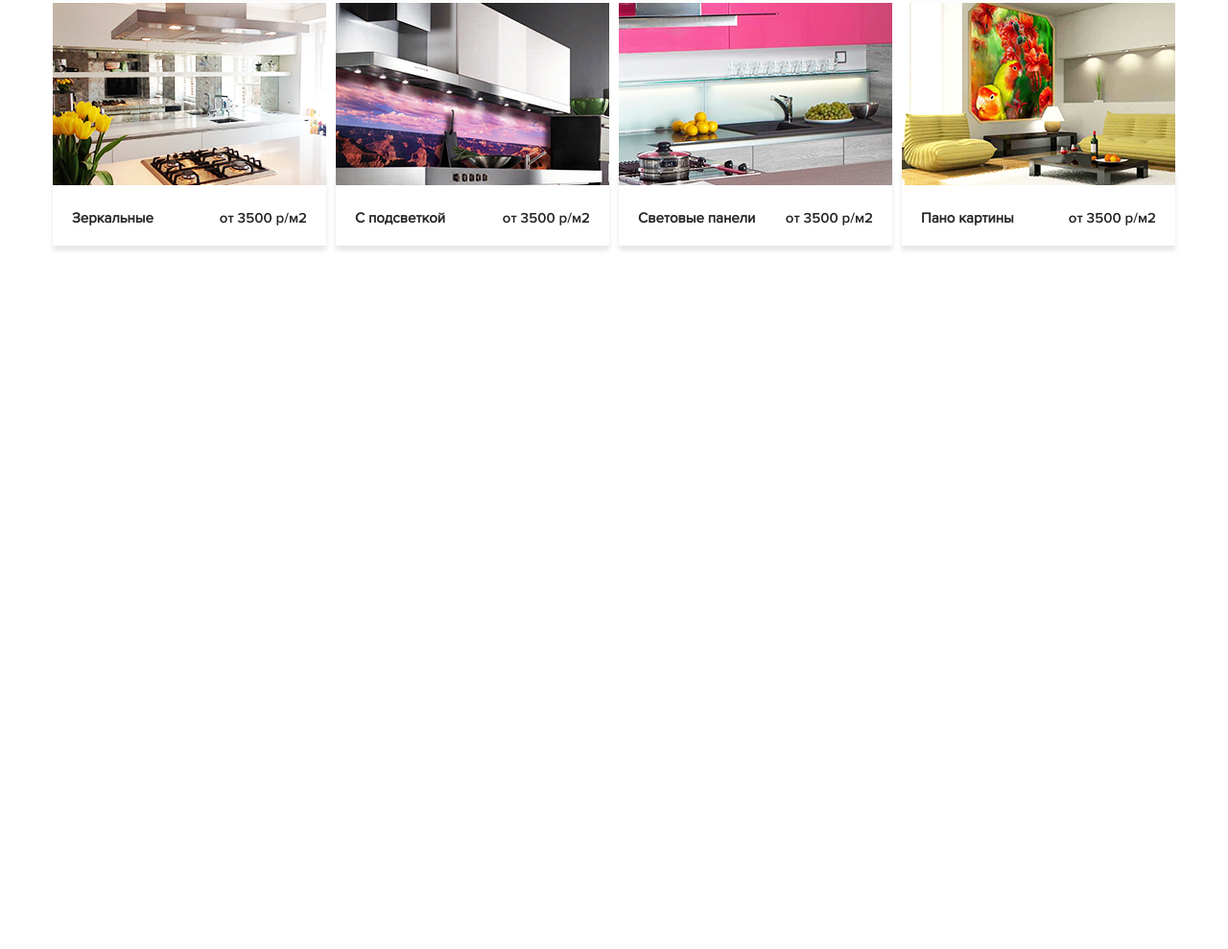
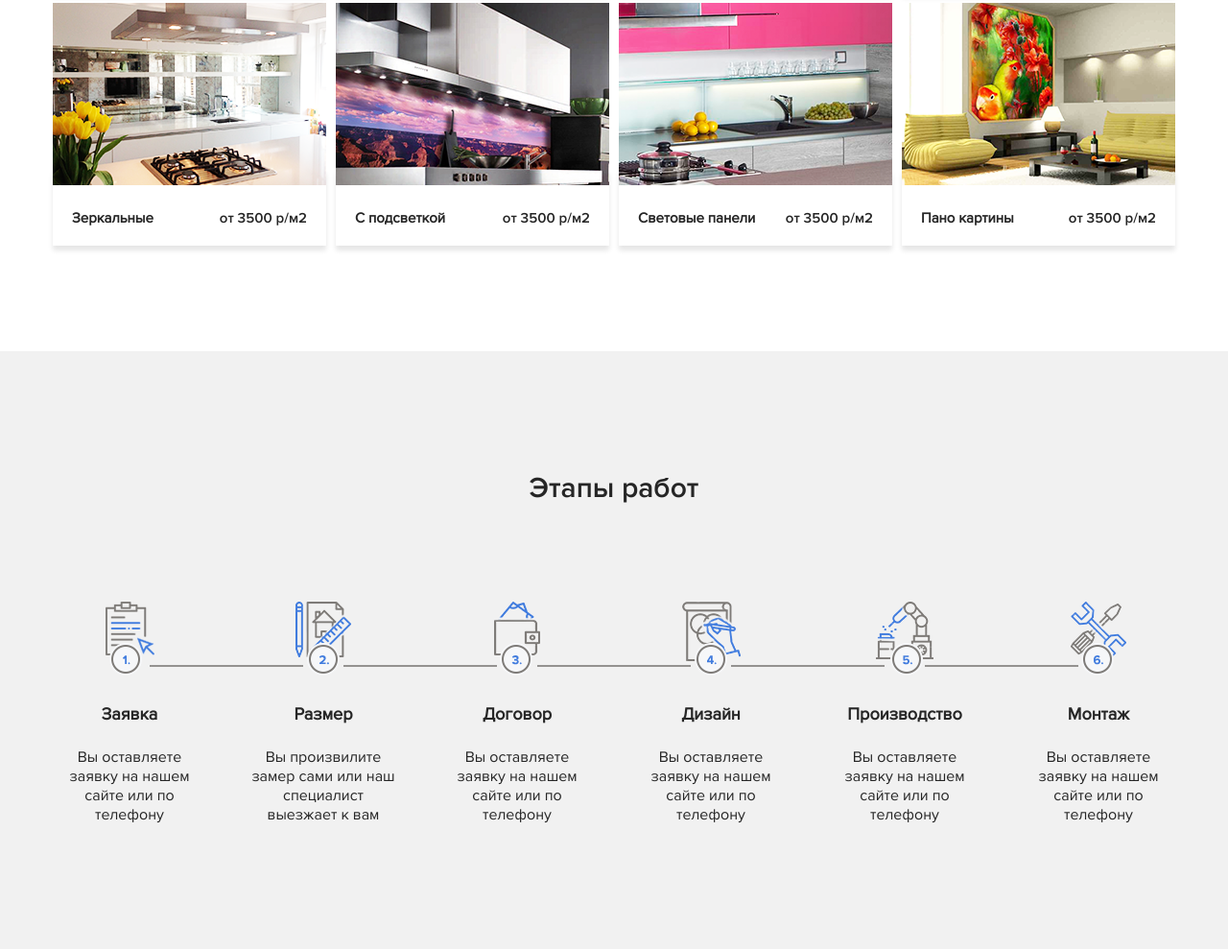
Before and after one commit to Nikkolly/skinali, a plain HTML site: page index.html in a window 1280 px wide. Shown: the part 4690-5679 px from the top of the page at 96% size. Before the commit the page ends 5056 px from the top, so only its background shows below. Drawn offline with Linux system fonts and the light colour scheme; a script that the page names is missing; a web font is replaced by a local one.

```diff
--- a/index.html
+++ b/index.html
@@ -392,6 +392,44 @@
           </div>
         </div>
       </section>
+
+      <section class="section steps">
+        <div class="container">
+          <h2 class=" section-title section__title">Этапы работ</h2>
+          <div class="steps-block">
+            <div class="step">
+              <img src="img/steps/step-1.png" alt="" class="step__image">
+              <h4 class="step__title">Заявка</h4>
+              <p class="step__text">Вы оставляете заявку на нашем сайте или по телефону</p>
+            </div>
+            <div class="step">
+              <img src="img/steps/step-2.png" alt="" class="step__image">
+              <h4 class="step__title">Размер</h4>
+              <p class="step__text">Вы произвилите замер сами или наш специалист выезжает к вам</p>
+            </div>
+            <div class="step">
+              <img src="img/steps/step-3.png" alt="" class="step__image">
+              <h4 class="step__title">Договор</h4>
+              <p class="step__text">Вы оставляете заявку на нашем сайте или по телефону</p>
+            </div>
+            <div class="step">
+              <img src="img/steps/step-4.png" alt="" class="step__image">
+              <h4 class="step__title">Дизайн</h4>
+              <p class="step__text">Вы оставляете заявку на нашем сайте или по телефону</p>
+            </div>
+            <div class="step">
+              <img src="img/steps/step-5.png" alt="" class="step__image">
+              <h4 class="step__title">Производство</h4>
+              <p class="step__text">Вы оставляете заявку на нашем сайте или по телефону</p>
+            </div>
+            <div class="step">
+              <img src="img/steps/step-6.png" alt="" class="step__image">
+              <h4 class="step__title">Монтаж</h4>
+              <p class="step__text">Вы оставляете заявку на нашем сайте или по телефону</p>
+            </div>
+          </div>
+        </div>
+      </section>
     </main>
 
     <!-- Подключение виджета обратной связи -->
--- a/sass/blocks/_price.sass
+++ b/sass/blocks/_price.sass
@@ -34,7 +34,7 @@
             .price-card__button
                 z-index: 99
                 bottom: -80px
-@media ( max-width: 991px)
+@media ( max-width: 1199px)
     .price
         &-block
             justify-content: center
--- /dev/null
+++ b/sass/blocks/_steps.sass
@@ -0,0 +1,35 @@
+.step
+    position: relative
+    text-align: center
+    &__title
+        font-size: 18px
+    &:last-child
+        &::before
+            display: none
+    &::before
+        content: ''
+        width: 100%
+        height: 2px
+        background-color: rgba(#7e7b78 , 0.8)
+        display: block
+        position: absolute
+        top: 25%
+        right: -63%
+    &__text
+        max-width: 160px
+        margin: 0 auto
+        margin-bottom: 30px
+    &s
+        background-color: #f1f1f1
+        &-block
+            display: flex
+            justify-content: space-between
+            flex-wrap: wrap
+@media ( max-width: 991px)
+    .step
+        width: 33%
+        &::before
+            display: none
+@media ( max-width: 760px)
+    .step
+        width: 100%
--- a/sass/style.sass
+++ b/sass/style.sass
@@ -10,3 +10,4 @@
 @import 'blocks/catalog'
 @import 'blocks/blog'
 @import 'blocks/price'
+@import 'blocks/steps'
```
Also changed, not shown: css/style.css, img/steps/step-1.png (added), img/steps/step-2.png (added), img/steps/step-3.png (added), img/steps/step-4.png (added), img/steps/step-5.png (added), img/steps/step-6.png (added), 1 other file.
